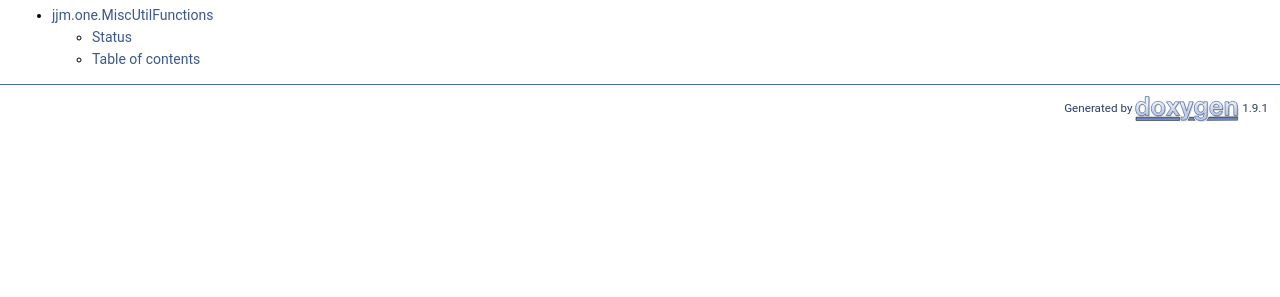
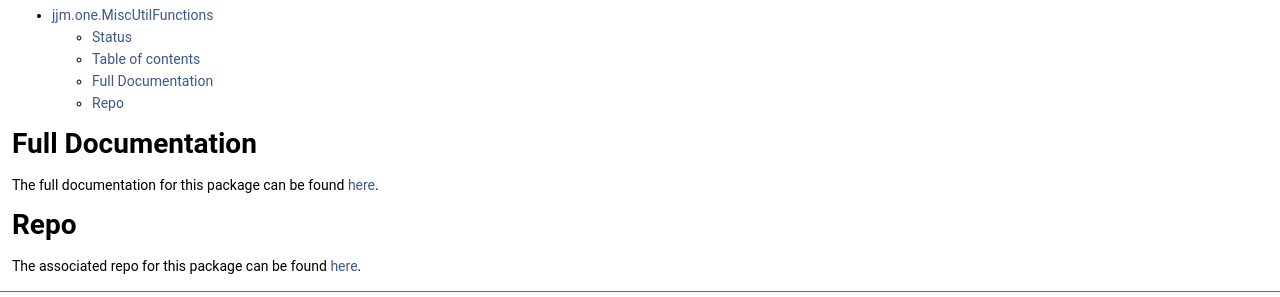
Before and after one commit to jjm-one/jjm.one.MiscUtilFunctions, a plain HTML site: page develop/doc/html/index.html in a window 1280 px wide. Shown: the part 939-1236 px from the top of the page. Before the commit the page ends 1063 px from the top, so only its background shows below. Drawn offline with Linux system fonts and the light colour scheme.

Commit message:
Deploying to gh-pages from @ jjm-one/jjm.one.MiscUtilFunctions@91fbd1bcd64ff6740013aa674282e48693afd852 🚀

```diff
--- a/develop/doc/html/index.html
+++ b/develop/doc/html/index.html
@@ -83,10 +83,18 @@ Table of contents</h1>
 <ul>
 <li><a href="#jjmonemiscutilfunctions">jjm.one.MiscUtilFunctions</a><ul>
 <li><a href="#status">Status</a></li>
-<li><a href="#table-of-contents">Table of contents</a> </li>
+<li><a href="#table-of-contents">Table of contents</a></li>
+<li><a href="#full-documentation">Full Documentation</a></li>
+<li><a href="#repo">Repo</a></li>
 </ul>
 </li>
 </ul>
+<h1><a class="anchor" id="autotoc_md3"></a>
+Full Documentation</h1>
+<p>The full documentation for this package can be found <a href="https://jjm-one.github.io/jjm.one.MiscUtilFunctions/main/doc/html/index.html">here</a>.</p>
+<h1><a class="anchor" id="autotoc_md4"></a>
+Repo</h1>
+<p>The associated repo for this package can be found <a href="https://github.com/jjm-one/jjm.one.MiscUtilFunctions">here</a>. </p>
 </div></div><!-- PageDoc -->
 </div><!-- contents -->
 <!-- start footer part -->
```
